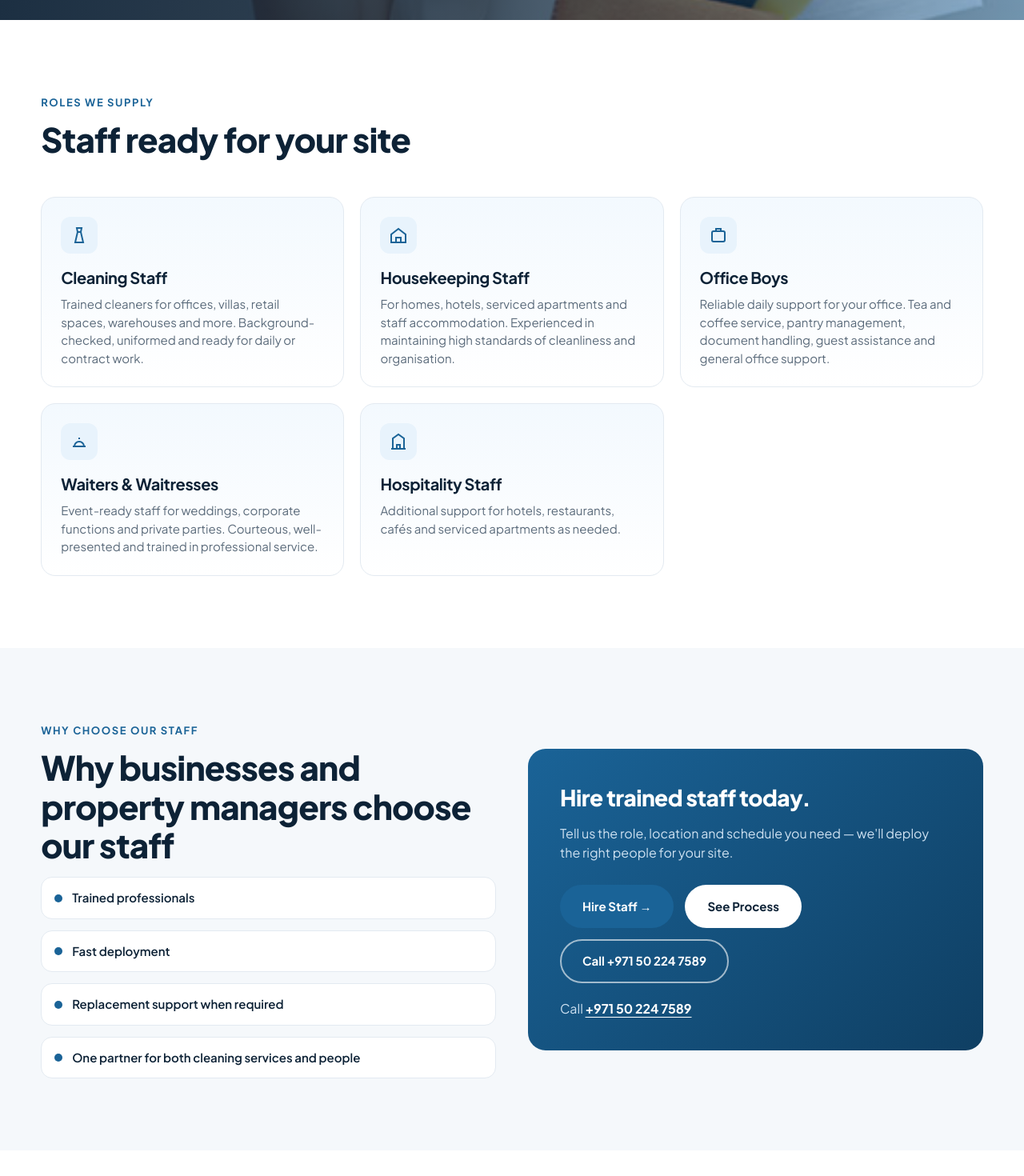
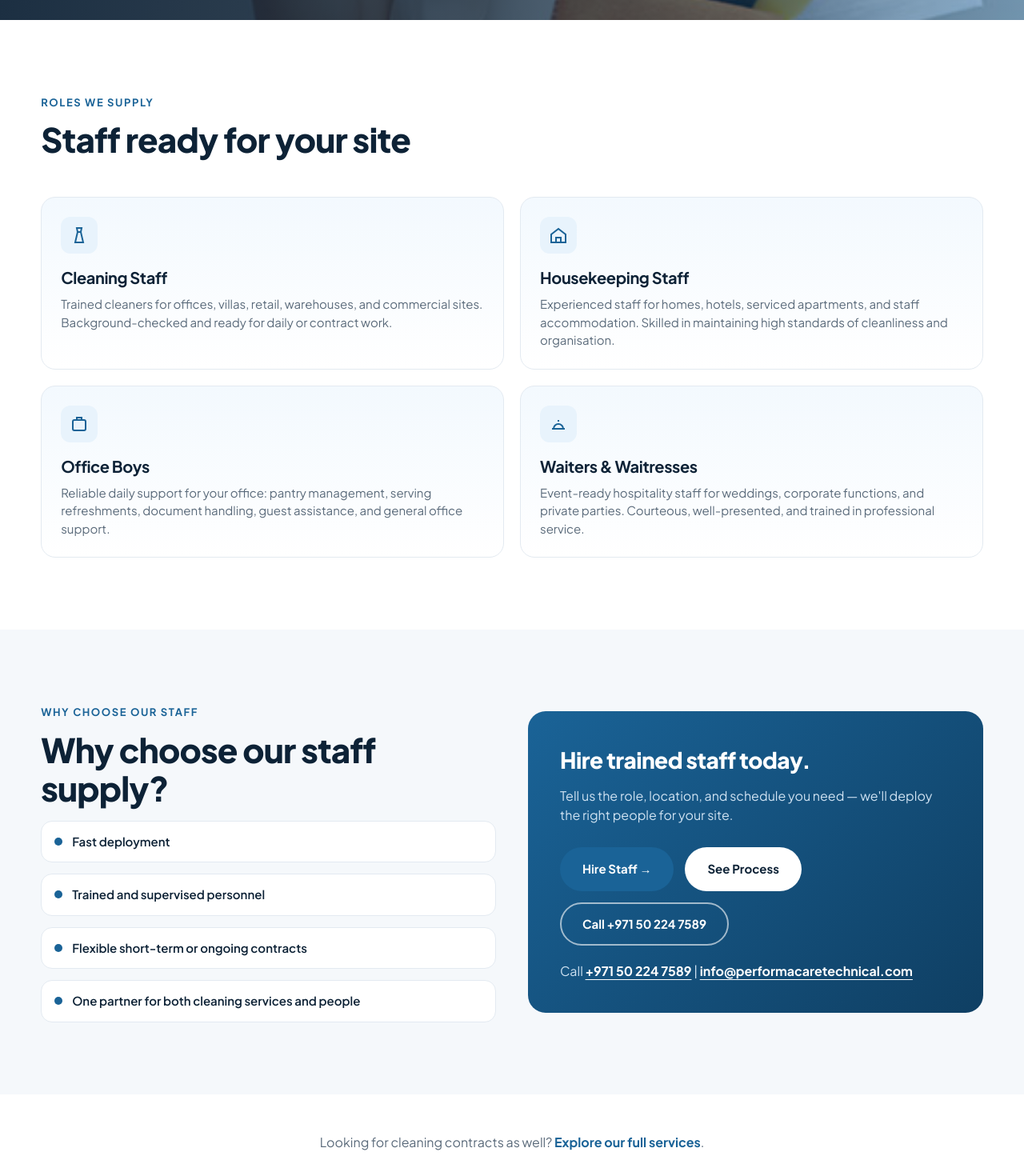
Before and after one commit to AbdlReman/performacaretechnical, a Next.js app: page /staff-supply in a window 1280 px wide. Shown: the part 679-2149 px from the top of the page at 80% size. Built offline with nearby package versions, Linux system fonts and the light colour scheme.

Commit message:
update content staff Supply Why Us Process  FAQ pages

```diff
--- a/src/app/faq/page.tsx
+++ b/src/app/faq/page.tsx
@@ -15,11 +15,11 @@ export const metadata: Metadata = {
 const faqs = [
   {
     q: "Do you supply staff as well as cleaning services?",
-    a: "Yes. Besides cleaning services, we supply trained staff: cleaners, housekeeping staff, office boys, and waiters and waitresses for events and hospitality businesses.",
+    a: "Yes. We supply trained cleaners, housekeeping staff, office boys, and waiters and waitresses for events and hospitality businesses.",
   },
   {
     q: "Which areas do you serve?",
-    a: "We serve residential, commercial and business properties across Dubai.",
+    a: "We serve residential, commercial, and business properties across Dubai.",
   },
   {
     q: "How quickly can you respond to an issue?",
@@ -27,31 +27,31 @@ const faqs = [
   },
   {
     q: "Do you offer regular or monthly cleaning contracts?",
-    a: "Yes. We provide regular and monthly cleaning contracts for commercial and residential properties, with agreed visit dates.",
+    a: "Yes. We provide regular and monthly cleaning contracts with agreed visit dates.",
   },
   {
     q: "Are your cleaning products safe?",
-    a: "Yes. We use eco-friendly, non-toxic and biodegradable products.",
+    a: "Yes. We use eco-friendly, non-toxic, and biodegradable products.",
   },
   {
     q: "Can you supply staff for events?",
-    a: "Yes. We supply experienced, courteous waiters and waitresses for weddings, corporate functions and private parties.",
+    a: "Yes. We supply experienced, courteous waiters and waitresses for weddings, corporate functions, and private parties.",
   },
   {
-    q: "Do you handle marble and granite polishing?",
-    a: "Yes. Marble polishing, granite polishing, carpet shampooing and pressure washing are available as specialist services.",
+    q: "Do you offer marble and granite polishing?",
+    a: "Yes. Marble polishing, granite polishing, carpet shampooing, and pressure washing are available as specialist services.",
   },
   {
     q: "Do you provide MEP / technical maintenance?",
-    a: "Yes. We provide technical and MEP maintenance covering mechanical, electrical and plumbing systems.",
+    a: "Yes. We provide technical and MEP maintenance covering mechanical, electrical, and plumbing systems.",
   },
   {
     q: "How do I get a quote?",
-    a: "Call +971 50 224 7589, email info@performacaretechnical.com, or use the quote form on the website. We will arrange a site assessment and provide a tailored plan.",
+    a: "Call +971 50 224 7589, email info@performacaretechnical.com, or use the quote form on the website.",
   },
   {
     q: "What makes Performa Care different?",
-    a: "One trusted partner for cleaning, trained staff supply and technical maintenance, with a 2-hour response, eco-friendly products and agreed schedules for every site.",
+    a: "One trusted partner for cleaning, trained staff supply, and technical maintenance, with a 2-hour response, eco-friendly products, and agreed schedules for every site.",
   },
 ];
 
@@ -82,11 +82,7 @@ export default function FaqPage() {
           <div className="w-[min(900px,92%)] mx-auto">
             <div className="reveal">
               {faqs.map((faq, index) => (
-                <details
-                  key={faq.q}
-                  open={index === 0}
-                  className="border-b border-line py-5"
-                >
+                <details key={faq.q} open={index === 0} className="border-b border-line py-5">
                   <summary className="cursor-pointer font-bold text-[17px] sm:text-[18px] list-none flex justify-between gap-5 items-start">
                     {faq.q}
                   </summary>
@@ -108,7 +104,7 @@ export default function FaqPage() {
                 <a href="mailto:info@performacaretechnical.com" className="text-blue font-bold">
                   info@performacaretechnical.com
                 </a>
-                , or send the quote form and we&apos;ll arrange a site assessment.
+                , or use the quote form on the website.
               </p>
               <div className="flex justify-center gap-3.5 flex-wrap">
                 <Link
--- a/src/app/process/page.tsx
+++ b/src/app/process/page.tsx
@@ -15,7 +15,7 @@ const steps = [
   {
     n: "01",
     title: "Tell Us Your Needs",
-    desc: "Call, email or send the quote form. Share the property type, service required or staff you need.",
+    desc: "Call, email, or send the quote form. Share the property type, service required, or staff you need.",
   },
   {
     n: "02",
@@ -25,7 +25,7 @@ const steps = [
   {
     n: "03",
     title: "Agree the Plan",
-    desc: "Scope, schedule and visit dates are agreed together. Clear expectations before work begins.",
+    desc: "Scope, schedule, and visit dates are agreed together. Clear expectations before work begins.",
   },
   {
     n: "04",
@@ -44,8 +44,7 @@ export default function ProcessPage() {
           eyebrow="How It Works"
           title={
             <>
-              From First Call to a{" "}
-              <em className="not-italic text-sky">Spotless Site</em>
+              From First Call to a <em className="not-italic text-sky">Spotless Site</em>
             </>
           }
         >
@@ -101,7 +100,7 @@ export default function ProcessPage() {
         >
           <div className="w-[min(1180px,92%)] mx-auto reveal text-center max-w-[760px]">
             <h2 className="text-[clamp(26px,4vw,40px)] font-extrabold tracking-[-0.02em] mb-4 text-white">
-              Whether you need regular cleaning, specialist services or trained staff, the process
+              Whether you need regular cleaning, specialist services, or trained staff, the process
               stays straightforward.
             </h2>
             <div className="flex justify-center mb-5">
@@ -112,6 +111,13 @@ export default function ProcessPage() {
               <a href="tel:+971502247589" className="font-bold text-white underline underline-offset-4">
                 +971 50 224 7589
               </a>
+              {" | "}
+              <a
+                href="mailto:info@performacaretechnical.com"
+                className="font-bold text-white underline underline-offset-4"
+              >
+                info@performacaretechnical.com
+              </a>
             </p>
           </div>
         </section>
--- a/src/app/staff-supply/page.tsx
+++ b/src/app/staff-supply/page.tsx
@@ -10,13 +10,13 @@ import SiteHeader from "@/components/SiteHeader";
 export const metadata: Metadata = {
   title: "Manpower & Staff Supply | Cleaners, Housekeeping & Hospitality | Performa Care",
   description:
-    "Hire trained cleaners, housekeeping staff, office boys, waiters and hospitality staff across Dubai. Fast deployment with replacement support.",
+    "Hire trained, uniformed cleaners, housekeeping staff, office boys, waiters and waitresses across Dubai. Fast deployment with flexible contracts.",
 };
 
 const roles = [
   {
     title: "Cleaning Staff",
-    desc: "Trained cleaners for offices, villas, retail spaces, warehouses and more. Background-checked, uniformed and ready for daily or contract work.",
+    desc: "Trained cleaners for offices, villas, retail, warehouses, and commercial sites. Background-checked and ready for daily or contract work.",
     icon: (
       <svg viewBox="0 0 24 24" fill="none" stroke="currentColor" strokeWidth="2" className="w-6 h-6">
         <path d="M9 3h6l-1 5h-4zM7 21l3-13h4l3 13z" />
@@ -25,7 +25,7 @@ const roles = [
   },
   {
     title: "Housekeeping Staff",
-    desc: "For homes, hotels, serviced apartments and staff accommodation. Experienced in maintaining high standards of cleanliness and organisation.",
+    desc: "Experienced staff for homes, hotels, serviced apartments, and staff accommodation. Skilled in maintaining high standards of cleanliness and organisation.",
     icon: (
       <svg viewBox="0 0 24 24" fill="none" stroke="currentColor" strokeWidth="2" className="w-6 h-6">
         <path d="M3 11l9-7 9 7v10H3z" />
@@ -35,7 +35,7 @@ const roles = [
   },
   {
     title: "Office Boys",
-    desc: "Reliable daily support for your office. Tea and coffee service, pantry management, document handling, guest assistance and general office support.",
+    desc: "Reliable daily support for your office: pantry management, serving refreshments, document handling, guest assistance, and general office support.",
     icon: (
       <svg viewBox="0 0 24 24" fill="none" stroke="currentColor" strokeWidth="2" className="w-6 h-6">
         <rect x="4" y="7" width="16" height="13" rx="2" />
@@ -45,29 +45,19 @@ const roles = [
   },
   {
     title: "Waiters & Waitresses",
-    desc: "Event-ready staff for weddings, corporate functions and private parties. Courteous, well-presented and trained in professional service.",
+    desc: "Event-ready hospitality staff for weddings, corporate functions, and private parties. Courteous, well-presented, and trained in professional service.",
     icon: (
       <svg viewBox="0 0 24 24" fill="none" stroke="currentColor" strokeWidth="2" className="w-6 h-6">
         <path d="M4 18h16M6 18a6 6 0 0112 0M12 9V7" />
       </svg>
     ),
   },
-  {
-    title: "Hospitality Staff",
-    desc: "Additional support for hotels, restaurants, cafés and serviced apartments as needed.",
-    icon: (
-      <svg viewBox="0 0 24 24" fill="none" stroke="currentColor" strokeWidth="2" className="w-6 h-6">
-        <path d="M3 21h18M5 21V8l7-5 7 5v13" />
-        <path d="M10 21v-5h4v5" />
-      </svg>
-    ),
-  },
 ];
 
 const reasons = [
-  "Trained professionals",
   "Fast deployment",
-  "Replacement support when required",
+  "Trained and supervised personnel",
+  "Flexible short-term or ongoing contracts",
   "One partner for both cleaning services and people",
 ];
 
@@ -88,8 +78,8 @@ export default function StaffSupplyPage() {
           image="/images/h8-banner1.jpg"
         >
           <p className="text-lg max-w-[720px] text-[#d8e4ee] mb-8">
-            Need people, not just a service? Performa Care supplies trained, reliable staff for
-            homes, offices, hotels, restaurants and events across Dubai.
+            Need reliable people, not just a cleaning service? Performa Care supplies trained,
+            uniformed staff for homes, offices, hotels, restaurants, and events across Dubai.
           </p>
           <CtaButtons
             primaryHref="/#quote"
@@ -110,7 +100,7 @@ export default function StaffSupplyPage() {
               </h2>
             </div>
 
-            <div className="grid grid-cols-1 md:grid-cols-2 xl:grid-cols-3 gap-5">
+            <div className="grid grid-cols-1 md:grid-cols-2 gap-5">
               {roles.map((role) => (
                 <article
                   key={role.title}
@@ -132,7 +122,7 @@ export default function StaffSupplyPage() {
                 Why Choose Our Staff
               </span>
               <h2 className="text-[clamp(28px,4vw,42px)] font-extrabold tracking-[-0.02em] leading-[1.15] mb-4">
-                Why businesses and property managers choose our staff
+                Why choose our staff supply?
               </h2>
               <ul className="grid gap-3.5">
                 {reasons.map((reason) => (
@@ -154,7 +144,7 @@ export default function StaffSupplyPage() {
                 Hire trained staff today.
               </h3>
               <p className="text-[#cfe2f2] mb-7">
-                Tell us the role, location and schedule you need — we&apos;ll deploy the right people
+                Tell us the role, location, and schedule you need — we&apos;ll deploy the right people
                 for your site.
               </p>
               <CtaButtons
@@ -168,6 +158,13 @@ export default function StaffSupplyPage() {
                 Call{" "}
                 <a href="tel:+971502247589" className="font-bold text-white underline underline-offset-4">
                   +971 50 224 7589
+                </a>
+                {" | "}
+                <a
+                  href="mailto:info@performacaretechnical.com"
+                  className="font-bold text-white underline underline-offset-4"
+                >
+                  info@performacaretechnical.com
                 </a>
               </p>
             </div>
--- a/src/app/why-us/page.tsx
+++ b/src/app/why-us/page.tsx
@@ -16,7 +16,7 @@ export const metadata: Metadata = {
 const reasons = [
   {
     title: "2-Hour Response",
-    desc: "We respond to any issue within 2 hours. Fast support when you need it.",
+    desc: "We respond to any issue on your site within 2 hours.",
     icon: (
       <svg viewBox="0 0 24 24" fill="none" stroke="currentColor" strokeWidth="2" className="w-6 h-6">
         <circle cx="12" cy="12" r="9" />
@@ -36,7 +36,7 @@ const reasons = [
   },
   {
     title: "Eco-Friendly Products",
-    desc: "Non-toxic, biodegradable cleaning products. We also run a sustainability programme focused on waste segregation and water & energy-saving methods.",
+    desc: "Non-toxic, biodegradable cleaning products. We also run a sustainability programme focused on waste segregation and responsible resource use.",
     icon: (
       <svg viewBox="0 0 24 24" fill="none" stroke="currentColor" strokeWidth="2" className="w-6 h-6">
         <path d="M5 21c0-9 6-15 15-16-1 9-7 15-15 16z" />
@@ -55,7 +55,7 @@ const reasons = [
   },
   {
     title: "One Partner, Every Space",
-    desc: "Homes, offices, hotels, restaurants, cafés, retail, warehouses and staff accommodation. Cleaning, staffing and technical maintenance under one roof.",
+    desc: "Homes, offices, hotels, restaurants, cafés, retail, warehouses, and staff accommodation. Cleaning, staffing, and technical maintenance under one roof.",
     icon: (
       <svg viewBox="0 0 24 24" fill="none" stroke="currentColor" strokeWidth="2" className="w-6 h-6">
         <path d="M3 21h18M5 21V7l7-4 7 4v14M9 21v-6h6v6" />
@@ -64,7 +64,7 @@ const reasons = [
   },
   {
     title: "Sustainable by Design",
-    desc: "Eco-friendly products, responsible methods and a commitment to better practices for every property we serve.",
+    desc: "Eco-friendly products, waste segregation, and water & energy-saving methods aligned with Dubai’s sustainability goals.",
     icon: (
       <svg viewBox="0 0 24 24" fill="none" stroke="currentColor" strokeWidth="2" className="w-6 h-6">
         <path d="M5 21c0-9 6-15 15-16-1 9-7 15-15 16z" />
@@ -89,16 +89,14 @@ export default function WhyUsPage() {
           }
           image="/images/update-banner1-1-480x400.jpg"
         >
-          <p className="text-lg max-w-[720px] text-[#d8e4ee] mb-8">
-            We focus on reliable execution, attention to detail and customer satisfaction — for every
-            site, every visit.
-          </p>
+          <div className="mt-2">
             <CtaButtons
               primaryHref="/#quote"
               primaryLabel="Get a Quote"
               secondaryLabel={null}
               showCall
             />
+          </div>
         </PageHero>
 
         <section className="py-16 sm:py-[90px]">
@@ -135,12 +133,9 @@ export default function WhyUsPage() {
             </div>
             <div className="reveal">
               <h2 className="text-[clamp(28px,4vw,40px)] font-extrabold tracking-[-0.02em] leading-[1.15] mb-4">
-                Choose a single trusted partner in Dubai
+                Choose a single trusted partner in Dubai for keeping your property clean, well
+                maintained, and properly staffed.
               </h2>
-              <p className="text-muted text-[17px] mb-7">
-                Keeping your property clean, well maintained and properly staffed — with cleaning,
-                trained staff supply and technical maintenance under one roof.
-              </p>
               <div className="flex gap-3.5 flex-wrap">
                 <a
                   href="/#quote"
```
Lines whose indentation alone changed are shown as unchanged.
